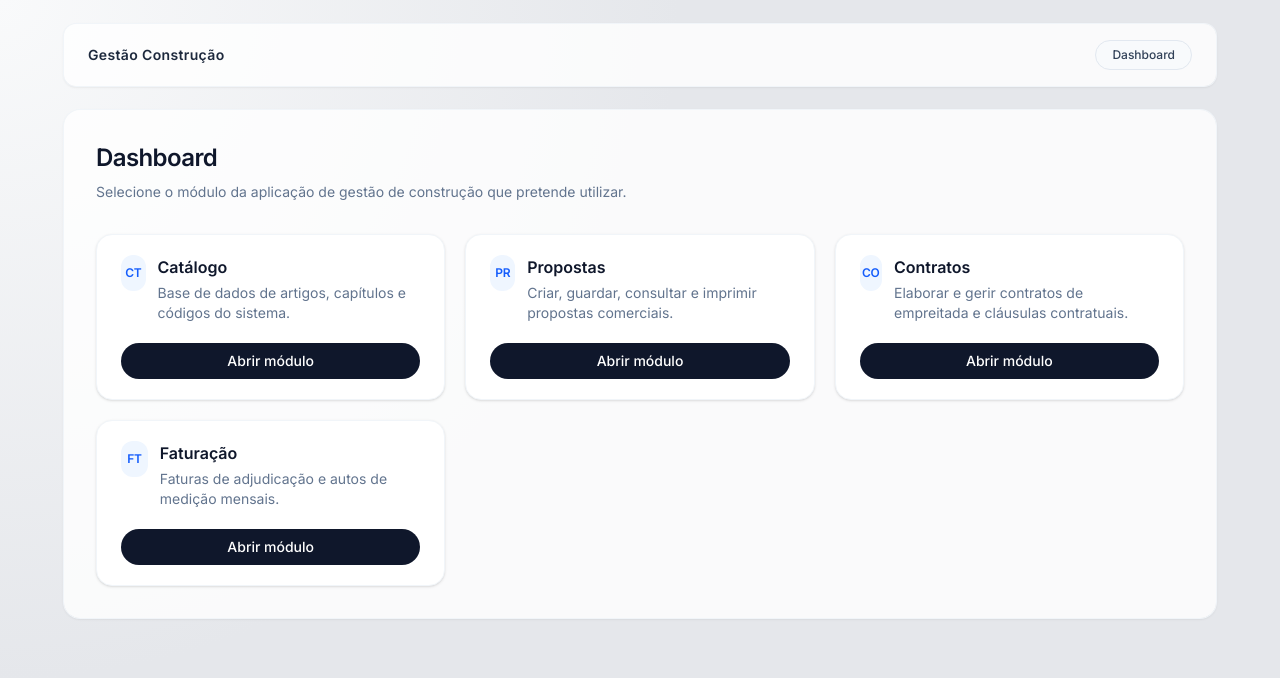
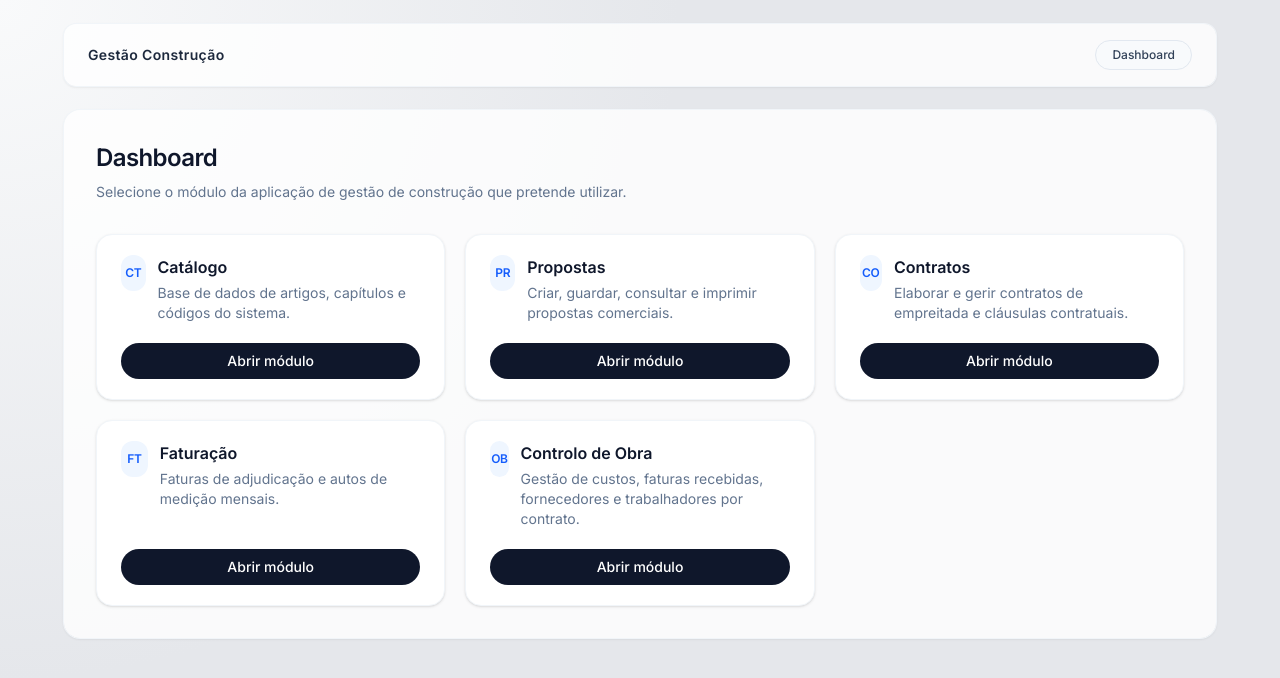
Before and after one commit to BailaoHugo/gestao-construcao, a Next.js app: page / in a window 1280 px wide. Shown: the top 678 px of the page. Built offline with nearby package versions, Linux system fonts and the light colour scheme.

Commit message:
Update page.tsx

```diff
--- a/src/app/page.tsx
+++ b/src/app/page.tsx
@@ -54,6 +54,15 @@ export default function Home() {
             icon={<span className="text-xs font-semibold tracking-tight">FT</span>}
             iconVariant="blue"
           />
+
+          <ModuleCard
+            title="Controlo de Obra"
+            description="Gestão de custos, faturas recebidas, fornecedores e trabalhadores por contrato."
+            actionLabel="Abrir módulo"
+            href="/controlo-obra"
+            icon={<span className="text-xs font-semibold tracking-tight">OB</span>}
+            iconVariant="blue"
+          />
         </section>
       </main>
     </MainLayout>
```
